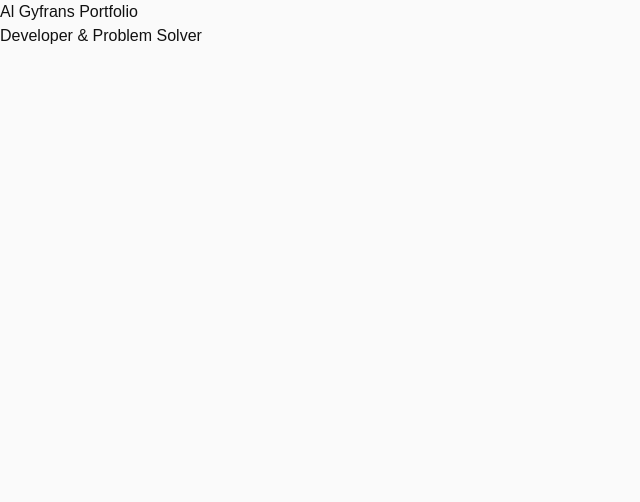
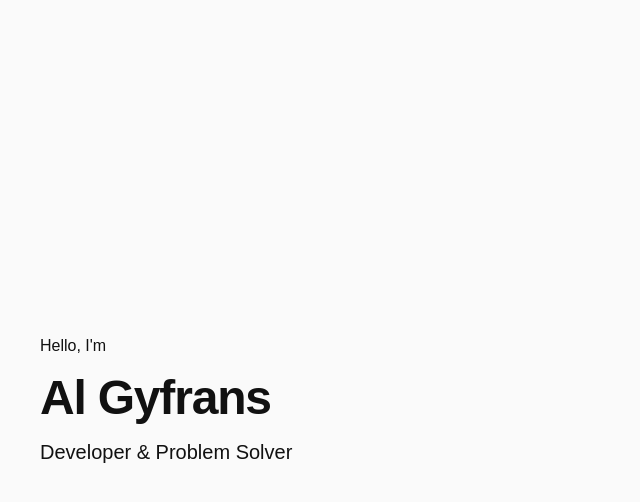
Before and after one commit to gyfrans/al-gyfrans-portfolio, a Next.js app: page / in a window 1280 px wide. Shown: the top 502 px of the page, without its empty margins (0-640 px from the left). Built offline with nearby package versions, Linux system fonts and the light colour scheme.

Commit message:
fix: refine design foundation

```diff
--- a/src/app/globals.css
+++ b/src/app/globals.css
@@ -3,37 +3,19 @@
 :root {
   --background: #fafafa;
   --foreground: #111111;
-
   --surface: #ffffff;
   --muted: #666666;
-
   --border: #e8e8e8;
-
   --accent: #8fa9d6;
 }
 
 .dark {
   --background: #080808;
   --foreground: #f5f5f5;
-
   --surface: #111111;
   --muted: #a0a0a0;
-
   --border: #222222;
-
   --accent: #7d9fc9;
-}
-
-@theme inline {
-  --color-background: var(--background);
-  --color-foreground: var(--foreground);
-
-  --color-surface: var(--surface);
-  --color-muted: var(--muted);
-
-  --color-border: var(--border);
-
-  --color-accent: var(--accent);
 }
 
 * {
@@ -47,16 +29,10 @@ html {
 body {
   background: var(--background);
   color: var(--foreground);
-
-  font-family:
-    Arial,
-    Helvetica,
-    sans-serif;
-
-  antialiased: true;
+  font-family: Arial, Helvetica, sans-serif;
 }
 
 ::selection {
   background: var(--accent);
-  color: #ffffff;
+  color: white;
 }
--- a/src/app/page.tsx
+++ b/src/app/page.tsx
@@ -1,13 +1,25 @@
+import Container from "@/components/common/container";
+
 export default function Home() {
   return (
-    <main>
-      <h1>
-        Al Gyfrans Portfolio
-      </h1>
+    <main className="min-h-screen">
+      <Container>
+        <section className="flex min-h-screen items-center">
+          <div>
+            <p className="text-muted">
+              Hello, I'm
+            </p>
 
-      <p>
-        Developer & Problem Solver
-      </p>
+            <h1 className="mt-4 text-5xl font-semibold tracking-tight">
+              Al Gyfrans
+            </h1>
+
+            <p className="mt-4 text-xl text-muted">
+              Developer & Problem Solver
+            </p>
+          </div>
+        </section>
+      </Container>
     </main>
   );
 }
```
